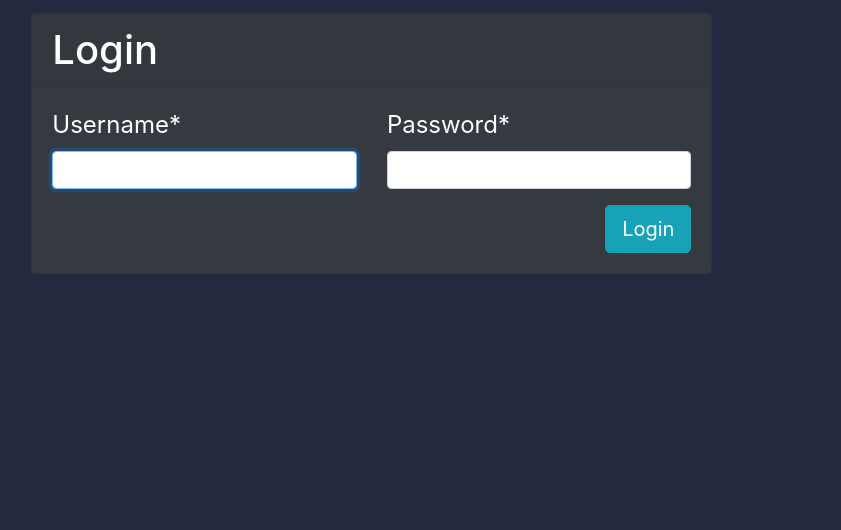
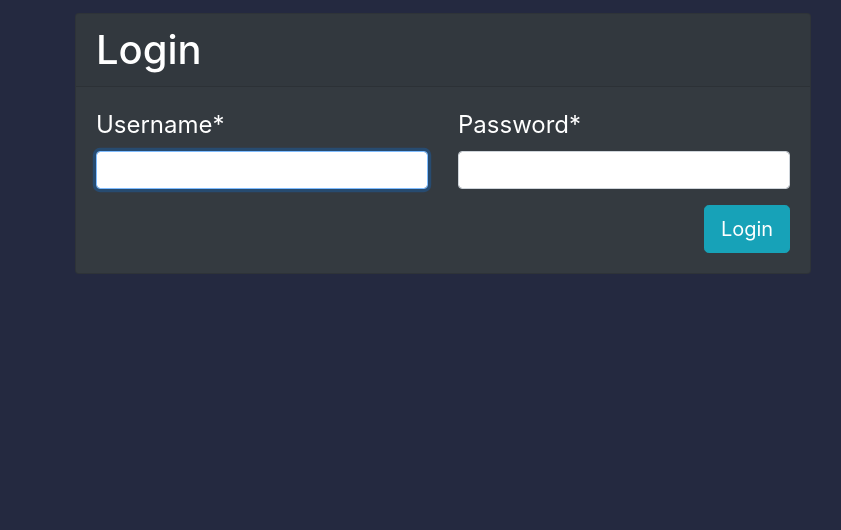
Before and after one commit to shaiene-industries/Loop, a Django app: page /posts/accounts/login/ in a window 1280 px wide. Shown: the part 56-586 px from the top of the page, without its empty margins (197-1038 px from the left). Run offline with Django 3.2, Linux system fonts and the light colour scheme; some libraries are stand-ins or nearby versions.

Commit message:
Justifying content center

```diff
--- a/templates/base/base.html
+++ b/templates/base/base.html
@@ -42,15 +42,11 @@
         </nav>
         <!-- Main -->
         <div class="container-fluid">
-            <div class="row">
-                <div class="col-sm-2">
-                </div>
-                <div class="col-sm-8">
+            <div class="row justify-content-center">
+                <div class="col-sm-">
         {% block content %}
 
         {% endblock %}
-                </div>
-                <div class="col-sm-2">
                 </div>
             </div>
         </div>
```
